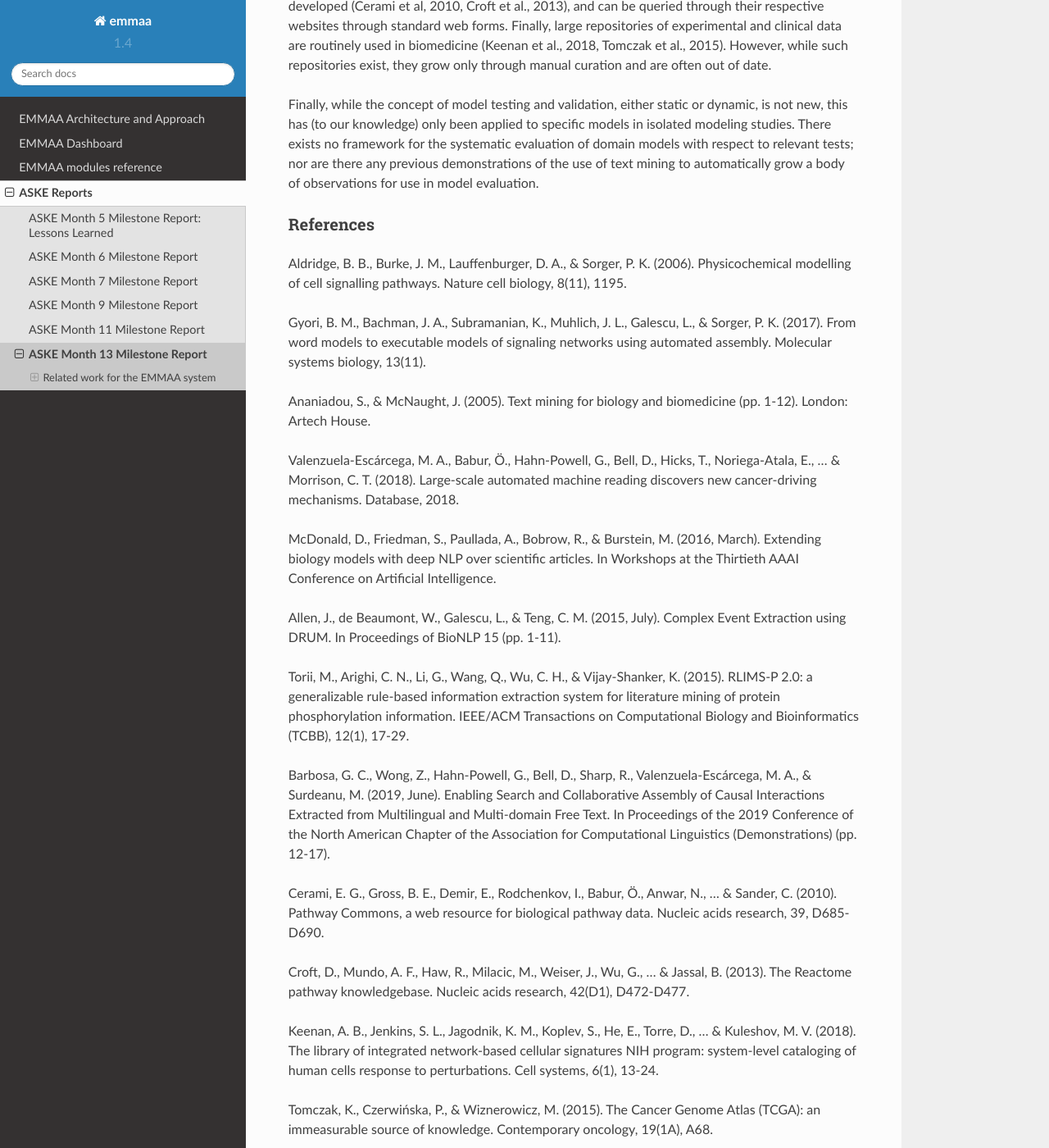
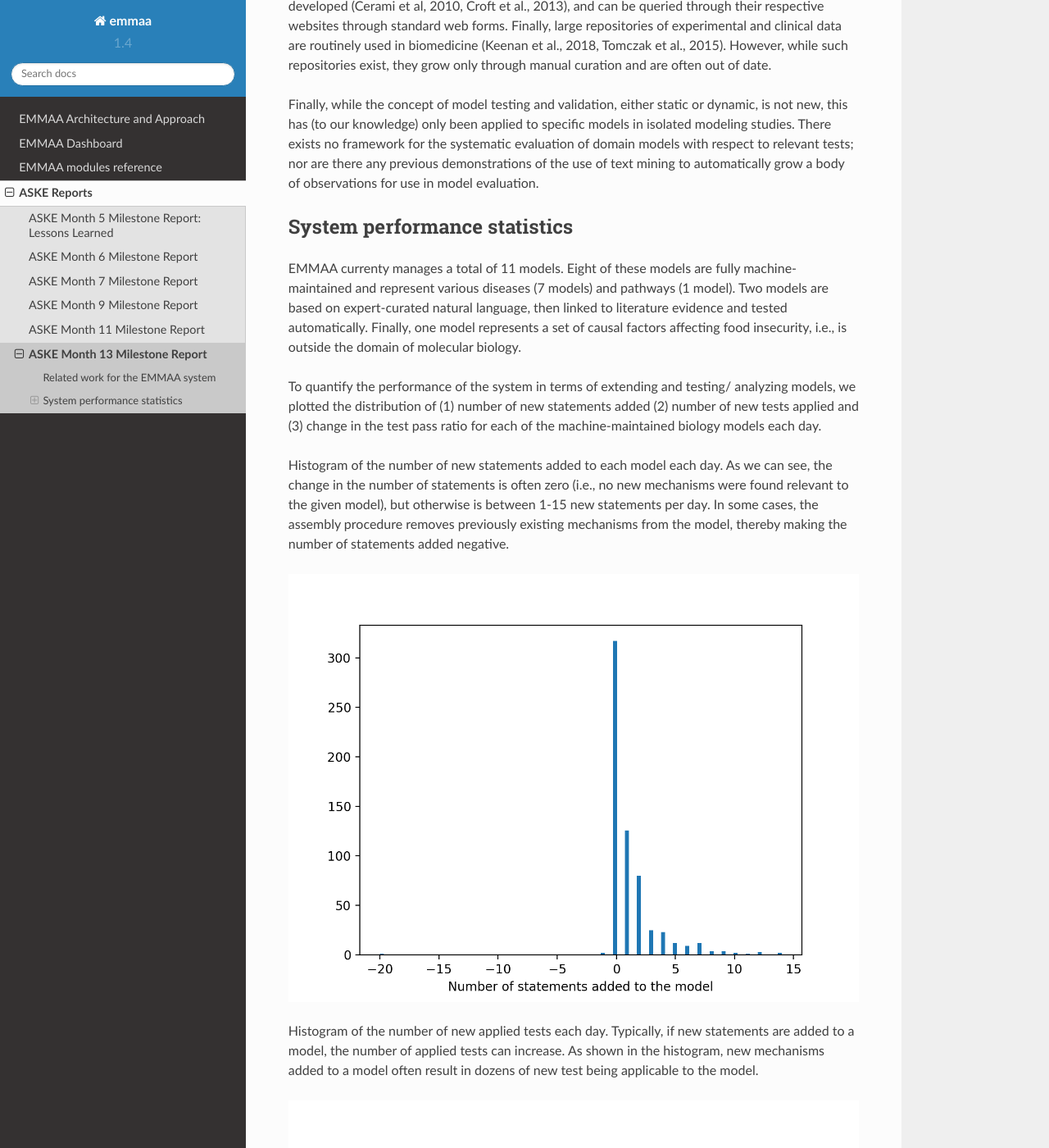
Before and after one commit to gyorilab/emmaa, a Sphinx documentation site: the page built from doc/reports/month13_report.rst, in a window 1280 px wide and 1400 px high, scrolled down 820 px. Shown: the whole window at 82% size. Built offline with Sphinx 7.4.7 and the Read the Docs theme 2.0.0, drawn with Linux system fonts in a browser that asks for light colours; some of the changed text lies outside the part shown.

Commit message:
Add system performance component of report

```diff
--- a/doc/reports/month13_report.rst
+++ b/doc/reports/month13_report.rst
@@ -48,6 +48,50 @@ systematic evaluation of domain models with respect to relevant tests; nor are
 there any previous demonstrations of the use of text mining to automatically
 grow a body of observations for use in model evaluation.
 
+System performance statistics
+-----------------------------
+
+EMMAA currenty manages a total of 11 models. Eight of these models are
+fully machine-maintained and represent various diseases (7 models) and
+pathways (1 model). Two models are based on expert-curated natural language,
+then linked to literature evidence and tested automatically. Finally, one model
+represents a set of causal factors affecting food insecurity, i.e., is
+outside the domain of molecular biology.
+
+To quantify the performance of the system in terms of extending and testing/
+analyzing models, we plotted the distribution of (1) number of new statements
+added (2) number of new tests applied and (3) change in the test pass ratio
+for each of the machine-maintained biology models each day.
+
+Histogram of the number of new statements added to each model each day. As
+we can see, the change in the number of statements is often zero (i.e.,
+no new mechanisms were found relevant to the given model), but otherwise
+is between 1-15 new statements per day. In some cases, the assembly procedure
+removes previously existing mechanisms from the model, thereby making the
+number of statements added negative.
+
+.. image:: ../_static/images/model_stmt_added_per_day.png
+
+
+Histogram of the number of new applied tests each day. Typically, if new
+statements are added to a model, the number of applied tests can increase.
+As shown in the histogram, new mechanisms added to a model often result in
+dozens of new test being applicable to the model.
+
+.. image:: ../_static/images/model_tests_new_applied_per_day.png
+
+
+Histogram of the change in the fraction of tests that pass (across all
+four modeling formalisms, PySB, PyBEL, signed graph, unsigned graph)
+each day compared to the previous day. While small fractional changes are
+more common, in some cases, model extensions (or changes to model assembly)
+resulted in large jumps in test pass ratio of 5-25%.
+
+.. image:: ../_static/images/model_tests_new_passed_per_day.png
+
+
+
+
 References
 ~~~~~~~~~~
 
```
Also changed, not shown: doc/_static/images/model_stmt_added_per_day.png (added), doc/_static/images/model_tests_new_applied_per_day.png (added), doc/_static/images/model_tests_new_passed_per_day.png (added), 1 other file.
